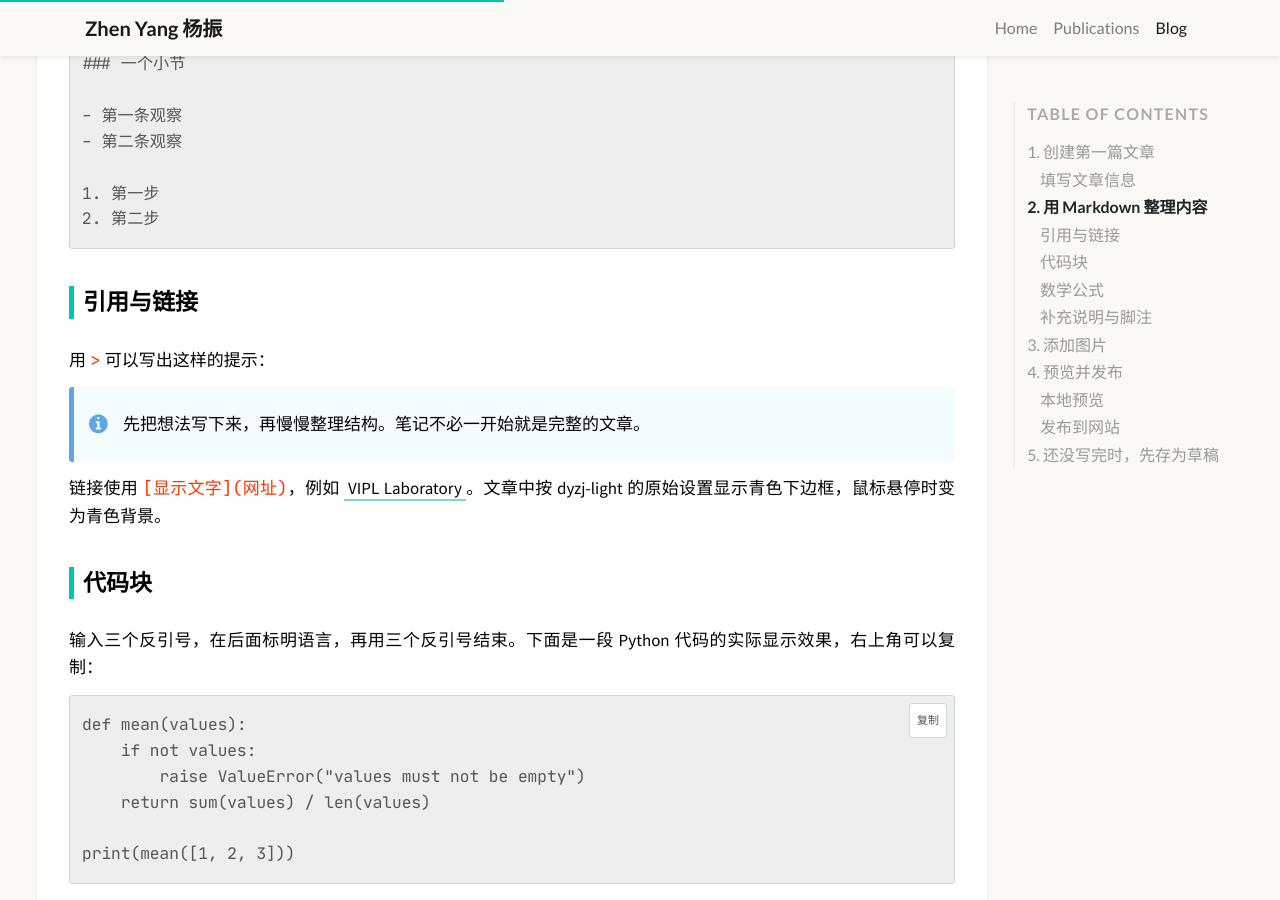
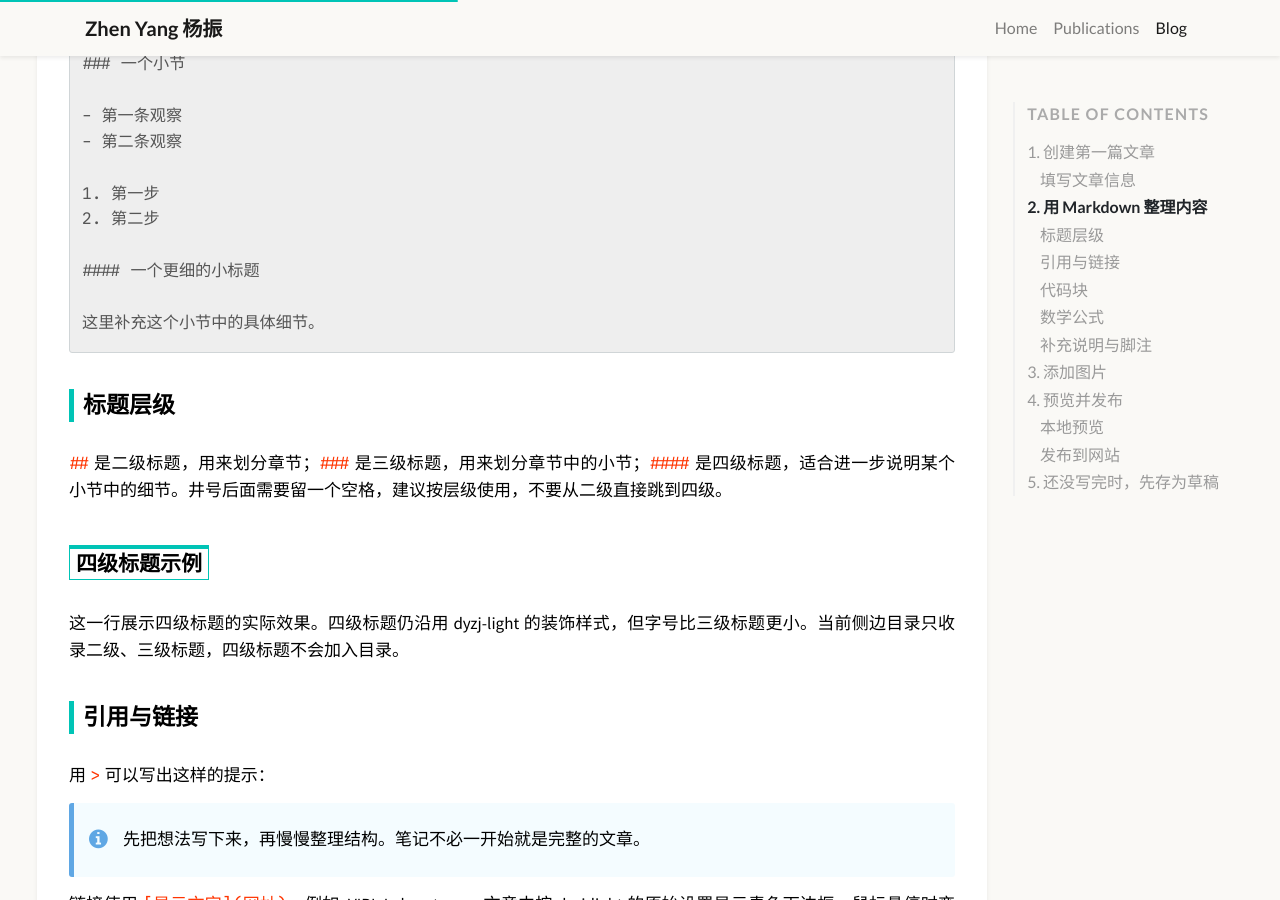
Before and after one commit to MichaelYeung2004/michaelyeung2004.github.io, a Jekyll site: the page built from _posts/2026-10-04-getting-started.md, in a window 1280 px wide and 900 px high, scrolled down 1733 px. Built offline with Jekyll 4.4.1, drawn with Linux system fonts in a browser that asks for light colours; formulas are drawn with MathJax 3.

Commit message:
Explain fourth level headings in blog tutorial

````diff
--- a/_posts/2026-10-04-getting-started.md
+++ b/_posts/2026-10-04-getting-started.md
@@ -65,7 +65,19 @@ tags: [研究笔记, 阅读]
 
 1. 第一步
 2. 第二步
+
+#### 一个更细的小标题
+
+这里补充这个小节中的具体细节。
 ```
+
+### 标题层级
+
+`##` 是二级标题，用来划分章节；`###` 是三级标题，用来划分章节中的小节；`####` 是四级标题，适合进一步说明某个小节中的细节。井号后面需要留一个空格，建议按层级使用，不要从二级直接跳到四级。
+
+#### 四级标题示例
+
+这一行展示四级标题的实际效果。四级标题仍沿用 dyzj-light 的装饰样式，但字号比三级标题更小。当前侧边目录只收录二级、三级标题，四级标题不会加入目录。
 
 ### 引用与链接
 
````
